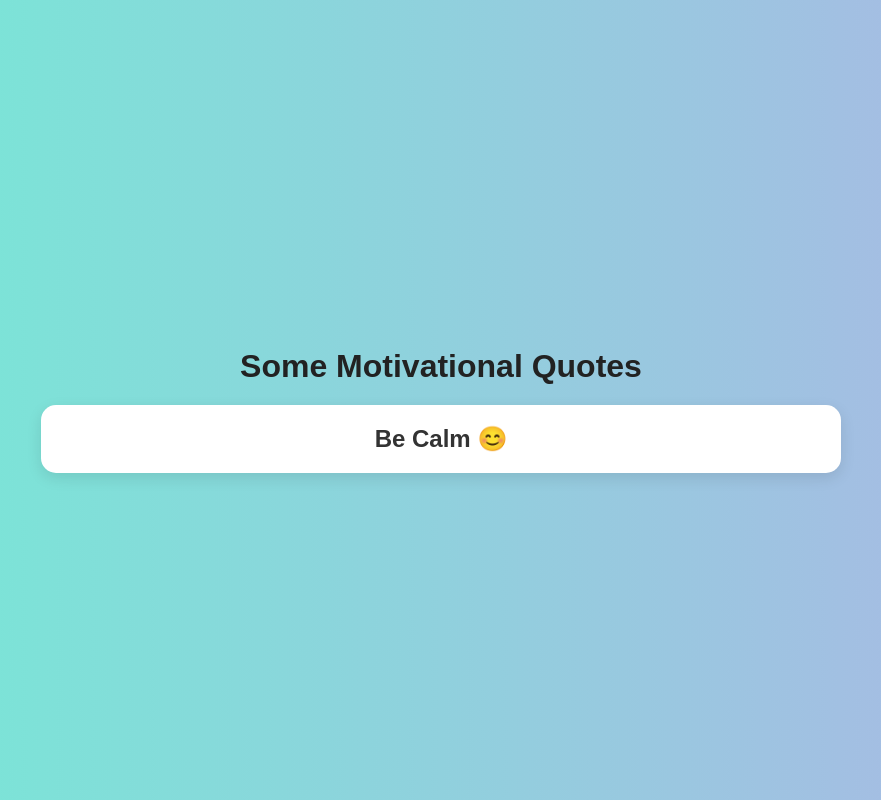
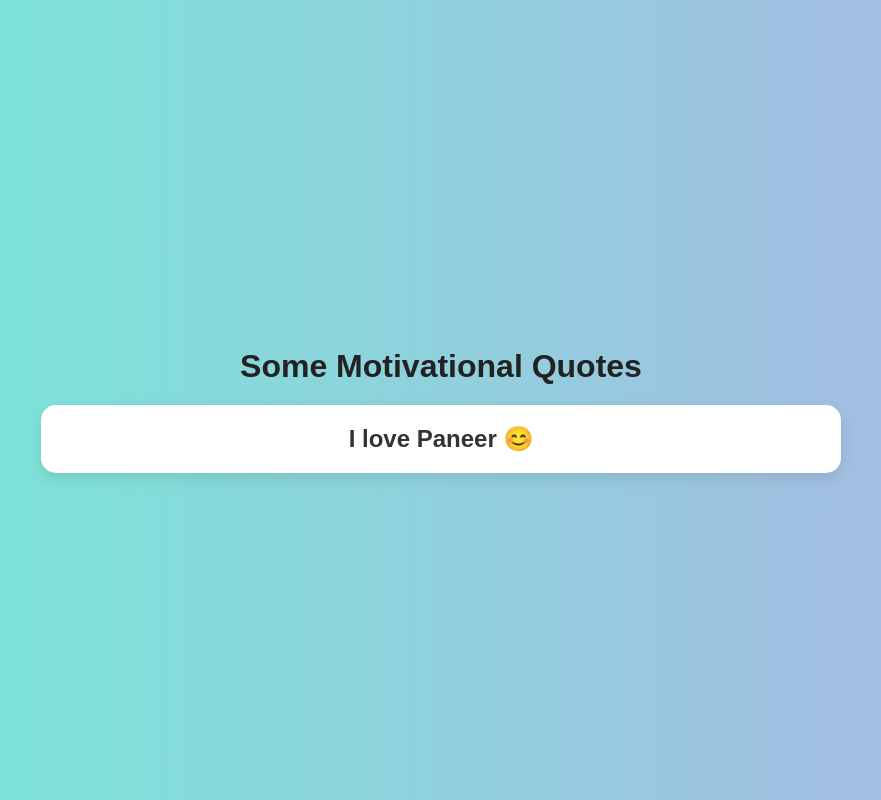
Before and after one commit to OmKadam-1/assignment-13, a plain HTML site: page index.html in a window 1280 px wide. Shown: the whole page, without its empty margins (199-1080 px from the left). Drawn offline with Linux system fonts and the light colour scheme.

Commit message:
changes made in array

```diff
--- a/index.html
+++ b/index.html
@@ -30,7 +30,7 @@
 
         #quotes {
             display: grid;
-            /* ✅ changed to grid for responsiveness */
+
             grid-template-columns: repeat(auto-fit, minmax(200px, 1fr));
             gap: 15px;
         }
@@ -73,8 +73,8 @@
     </div>
 
     <script>
-        const quotes = ["Strong", "Calm", "Motivated", "Ready"];
-        const emojis = ["💪", "😊", "🔥", "🚀"];
+        const quotes = ["Pavbhaji", "Paneer", "Shevbhaji", "Vadapav"];
+        const emojis = ["🔥", "😊", "🔥", "🚀"];
 
         const list = document.getElementById("quotes");
         let index = 0;
@@ -82,7 +82,7 @@
         function showQuote() {
             list.innerHTML = `
         <div class="quote-card">
-            <h2>Be ${quotes[index]} ${emojis[index]}</h2>
+            <h2>I love ${quotes[index]} ${emojis[index]}</h2>
         </div>
     `;
             index = (index + 1) % quotes.length;
```
